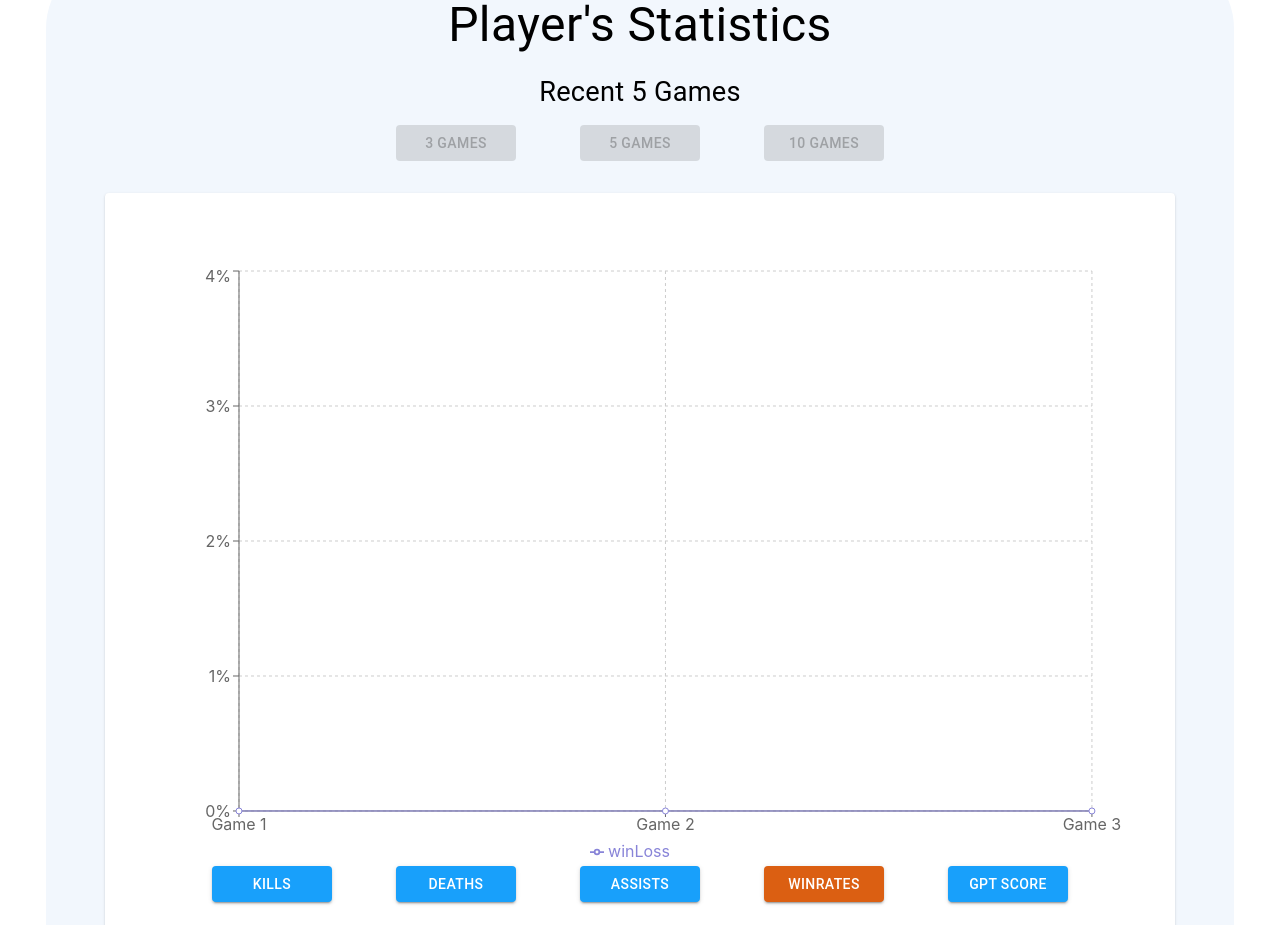
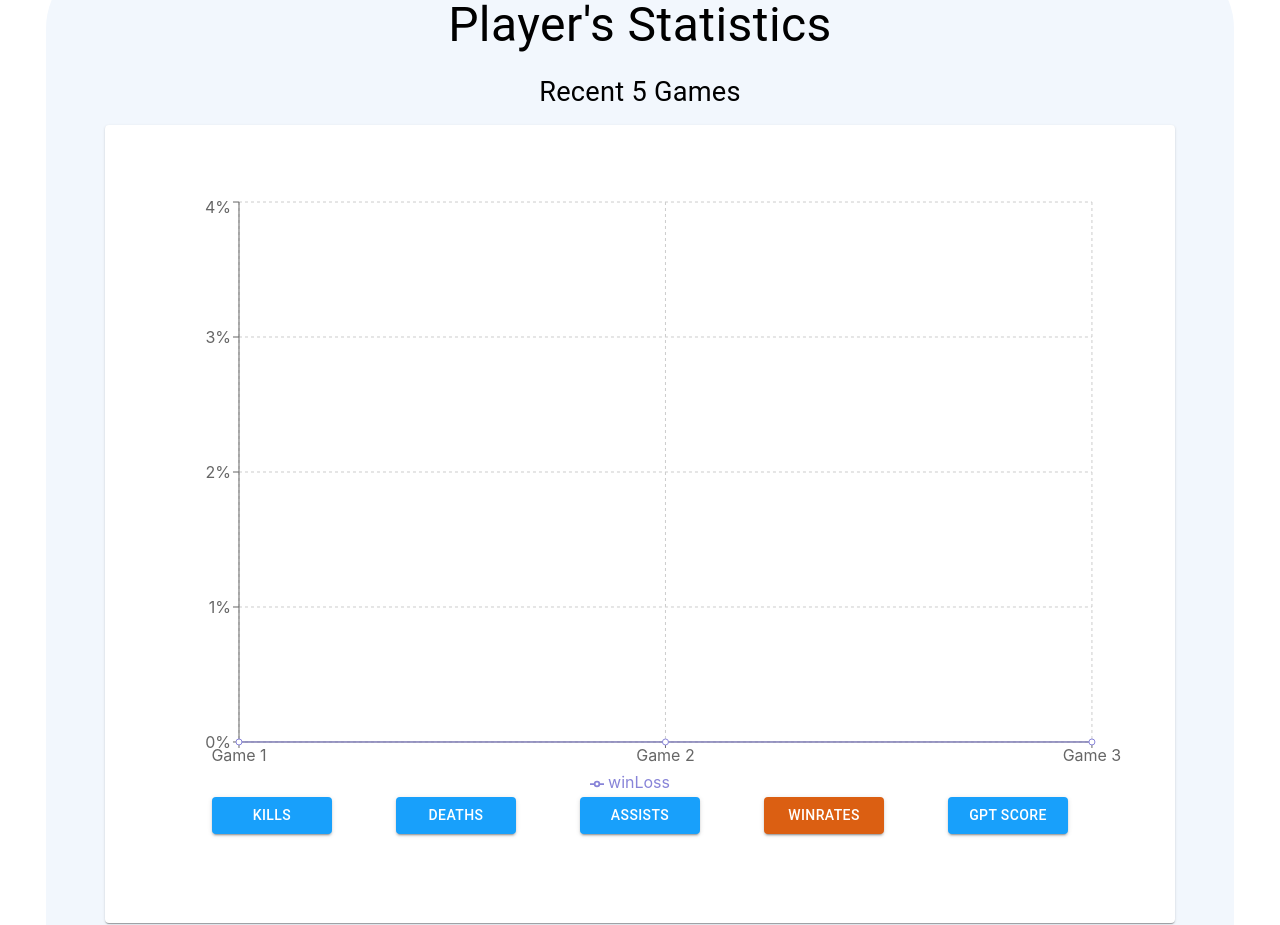
Before and after one commit to sunnydl/GamePerformanceTracker, a React (Create React App) app in the folder frontend/: page /overview in a window 1280 px wide. Shown: the part 821-1746 px from the top of the page. Built offline with nearby package versions, Linux system fonts and the light colour scheme.

Commit message:
remove number of games buttons from overview chart section. #71

```diff
--- a/frontend/src/pages/Overview/components/MatchSummary/MatchSummaryComponent.tsx
+++ b/frontend/src/pages/Overview/components/MatchSummary/MatchSummaryComponent.tsx
@@ -15,7 +15,6 @@ import {
 
 // enums
 import {
-    NumOfGames,
     Features
 } from './enums'
 
@@ -84,11 +83,6 @@ export default function MatchSummaryComponent() {
                     >
                         Recent 5 Games
                     </Paragraph>
-                    <ButtonSelections>
-                        {NumOfGames.map((num: number) => (
-                            <Buttons variant="contained" disabled sx={{backgroundColor: '#18A0FB'}} key={num}>{num} Games</Buttons>
-                        ))}
-                    </ButtonSelections>
                     <GraphWrapper>
                         <RandomeChart
                             buttonStates={buttonStates}
--- a/frontend/src/pages/Overview/components/MatchSummary/enums.ts
+++ b/frontend/src/pages/Overview/components/MatchSummary/enums.ts
@@ -1,5 +1,3 @@
-export const NumOfGames: number[] = [3, 5, 10];
-
 export const Features: string[] = [
     'Kills',
     'Deaths',
```
